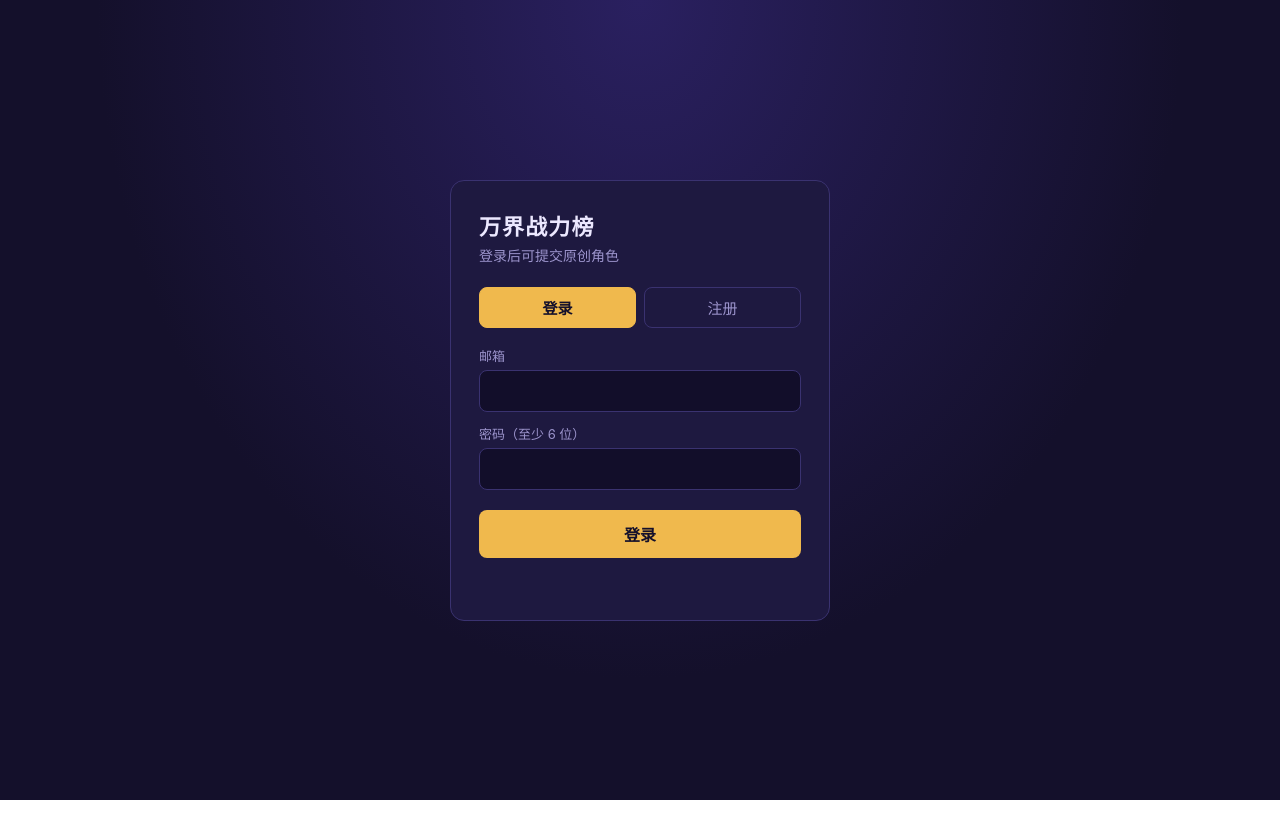
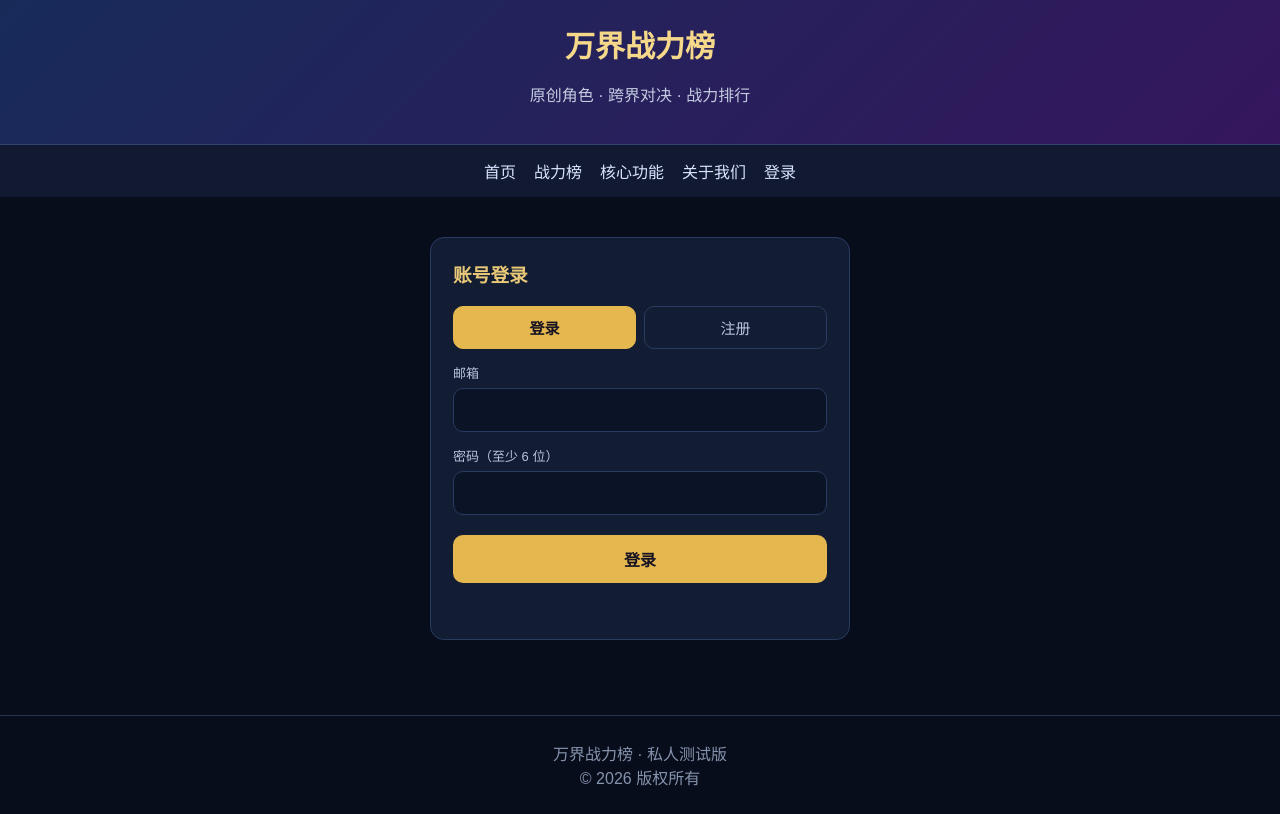
Before and after one commit to shenmirenxiaofeng55-del/wanjie-zhanlibang, a plain HTML site: page login.html in a window 1280 px wide. Drawn offline with nearby package versions, Linux system fonts and the light colour scheme.

Commit message:
团子跑酷 tndex.html

```diff
--- a/login.html
+++ b/login.html
@@ -5,36 +5,52 @@
   <meta name="viewport" content="width=device-width, initial-scale=1.0">
   <title>登录 · 万界战力榜</title>
   <style>
-  :root { --bg:#14102b; --card:#1e1940; --line:#3a3270; --text:#ece8ff; --muted:#9c94cc; --gold:#f0b94d; --err:#ff8a8a; }
-  * { box-sizing:border-box; }
-  body { margin:0; min-height:100vh; display:grid; place-items:center; padding:20px;
-         background:radial-gradient(ellipse at top, #2a2060, var(--bg) 60%); color:var(--text);
-         font-family:-apple-system,"PingFang SC","Microsoft YaHei",sans-serif; }
-  .box { width:100%; max-width:380px; background:var(--card); border:1px solid var(--line); border-radius:14px; padding:28px; }
-  h1 { margin:0 0 4px; font-size:22px; letter-spacing:.05em; }
-  p.sub { margin:0 0 22px; color:var(--muted); font-size:14px; }
-  .tabs { display:flex; gap:8px; margin-bottom:18px; }
-  .tabs button { flex:1; padding:9px; background:transparent; color:var(--muted); border:1px solid var(--line); border-radius:8px; font-size:15px; }
-  .tabs button.on { color:var(--bg); background:var(--gold); border-color:var(--gold); font-weight:600; }
-  label { display:block; font-size:13px; color:var(--muted); margin:12px 0 5px; }
-  input { width:100%; padding:11px 12px; font-size:16px; color:var(--text); background:#120e2a; border:1px solid var(--line); border-radius:8px; }
-  input:focus-visible, button:focus-visible, a:focus-visible { outline:2px solid var(--gold); outline-offset:2px; }
-  .go { width:100%; margin-top:20px; padding:12px; font-size:16px; font-weight:600; color:var(--bg); background:var(--gold); border:0; border-radius:8px; }
-  .go:disabled { opacity:.6; }
-  .msg { margin-top:14px; font-size:14px; min-height:20px; }
-  .msg.err { color:var(--err); }
-  .msg.ok { color:var(--gold); }
-  .me { display:none; }
-  .me .row { margin:8px 0; font-size:15px; }
-  .me .row span { color:var(--muted); }
-  .out { width:100%; margin-top:16px; padding:11px; font-size:15px; color:var(--text); background:transparent; border:1px solid var(--line); border-radius:8px; }
-  a { color:var(--gold); }
+    * { box-sizing: border-box; }
+    body { margin: 0; font-family: Arial, sans-serif; background: #080d1b; color: white; }
+    header { padding: 22px 16px; text-align: center; background: linear-gradient(135deg, #172b59, #35165e); border-bottom: 1px solid #33436b; }
+    header h1 { margin: 0; font-size: 30px; color: #f5d889; }
+    header p { color: #c4cbe0; }
+    nav { display: flex; justify-content: center; flex-wrap: wrap; gap: 18px; padding: 14px; background: #111a30; }
+    nav a { color: #d9e4ff; text-decoration: none; }
+    main { max-width: 900px; margin: auto; padding: 20px 14px; }
+    .card { max-width: 420px; margin: 20px auto; padding: 22px; background: #121c32; border: 1px solid #293b60; border-radius: 14px; }
+    .card h3 { color: #e9c878; margin-top: 0; }
+    .tabs { display: flex; gap: 8px; margin-bottom: 8px; }
+    .tabs button { flex: 1; padding: 10px; background: transparent; color: #b9c5dd; border: 1px solid #293b60; border-radius: 10px; font-size: 15px; }
+    .tabs button.on { background: #e5b84f; color: #171322; border-color: #e5b84f; font-weight: bold; }
+    label { display: block; font-size: 13px; color: #b9c5dd; margin: 14px 0 6px; }
+    input { width: 100%; padding: 12px; font-size: 16px; color: white; background: #0b1326; border: 1px solid #293b60; border-radius: 10px; }
+    input:focus-visible, button:focus-visible, a:focus-visible { outline: 2px solid #e5b84f; outline-offset: 2px; }
+    .go { width: 100%; margin-top: 20px; padding: 12px; font-size: 16px; font-weight: bold; color: #171322; background: #e5b84f; border: 0; border-radius: 10px; }
+    .go:disabled { opacity: .6; }
+    .out { width: 100%; margin-top: 16px; padding: 11px; font-size: 15px; color: #d9e4ff; background: transparent; border: 1px solid #293b60; border-radius: 10px; }
+    .msg { margin-top: 14px; font-size: 14px; min-height: 20px; line-height: 1.6; }
+    .msg.err { color: #ff9a9a; }
+    .msg.ok { color: #f5d889; }
+    .me { display: none; }
+    .me .row { margin: 10px 0; color: #b9c5dd; }
+    .me .row b { color: white; }
+    .me a { color: #f5d889; }
+    footer { text-align: center; padding: 25px; color: #8593ad; border-top: 1px solid #263451; margin-top: 35px; }
   </style>
 </head>
 <body>
-<div class="box">
+  <header>
     <h1>万界战力榜</h1>
-  <p class="sub" id="sub">登录后可提交原创角色</p>
+    <p>原创角色 · 跨界对决 · 战力排行</p>
+  </header>
+
+  <nav>
+    <a href="index.html">首页</a>
+    <a href="index.html#ranking">战力榜</a>
+    <a href="index.html#features">核心功能</a>
+    <a href="index.html#about">关于我们</a>
+    <a href="login.html">登录</a>
+  </nav>
+
+  <main>
+    <div class="card">
+      <h3 id="title">账号登录</h3>
 
       <div id="formArea">
         <div class="tabs">
@@ -49,23 +65,27 @@
       </div>
 
       <div class="me" id="meArea">
-    <div class="row"><span>账号：</span><b id="meEmail"></b></div>
-    <div class="row"><span>身份：</span><b id="meRole"></b></div>
-    <div class="row"><span>状态：</span><b id="meStatus"></b></div>
+        <div class="row">账号：<b id="meEmail"></b></div>
+        <div class="row">身份：<b id="meRole"></b></div>
+        <div class="row">状态：<b id="meStatus"></b></div>
         <div class="row" id="adminLink" style="display:none"><a href="admin.html">进入站长后台</a></div>
-    <div class="row"><a href="./">返回首页</a></div>
+        <div class="row"><a href="index.html">返回首页</a></div>
         <button class="out" id="out" type="button">退出登录</button>
       </div>
 
       <div class="msg" id="msg" role="status"></div>
     </div>
+  </main>
+
+  <footer>
+    万界战力榜 · 私人测试版<br>
+    © 2026 版权所有
+  </footer>
 
   <script src="https://cdn.jsdelivr.net/npm/@supabase/supabase-js@2.45.4/dist/umd/supabase.min.js"></script>
   <script>
-  // ====== 只需要改这两行 ======
     const SUPABASE_URL = "https://wkvdwdryofxkdqrzjxrc.supabase.co";
     const SUPABASE_KEY = "sb_publishable_yiX8PUtIeStcR3BePHcL_Q_Bv2N4nsS";
-  // ===========================
 
     const db = supabase.createClient(SUPABASE_URL, SUPABASE_KEY);
     const $ = id => document.getElementById(id);
@@ -124,7 +144,7 @@
       }
       $("formArea").style.display = "none";
       $("meArea").style.display = "block";
-    $("sub").textContent = "已登录";
+      $("title").textContent = "我的账号";
       $("meEmail").textContent = user.email;
       $("meRole").textContent = p && p.role === "admin" ? "站长" : "普通用户";
       $("meStatus").textContent = p ? "正常" : "资料未生成";
@@ -135,7 +155,7 @@
     $("out").onclick = async () => {
       await db.auth.signOut();
       $("meArea").style.display = "none"; $("formArea").style.display = "";
-    $("sub").textContent = "登录后可提交原创角色";
+      $("title").textContent = "账号登录";
       say("已退出登录", "ok");
     };
 
```
Lines whose indentation alone changed are shown as unchanged.
